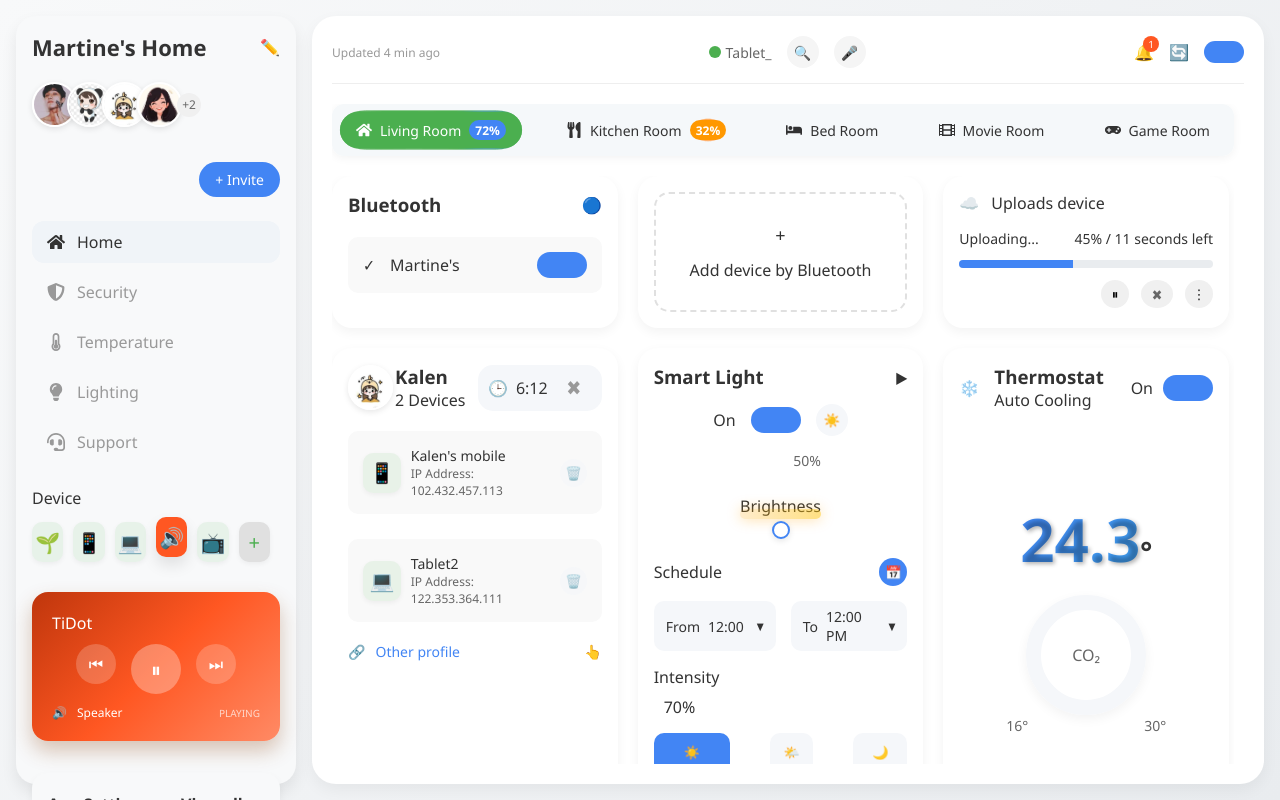
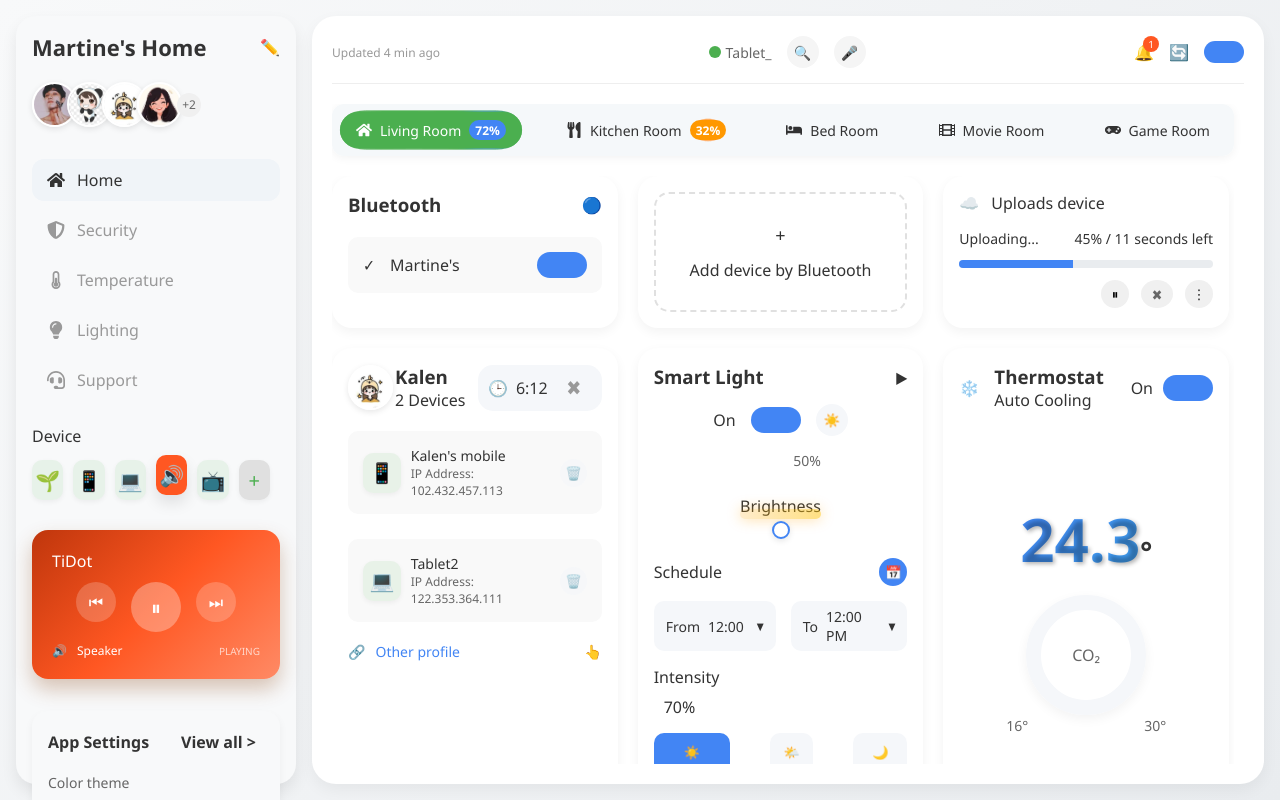
Before and after one commit to ZTL123Z/smart-home-dashboard, a React (Create React App) app: page / in a window 1280 px wide. Built offline with nearby package versions, Linux system fonts and the light colour scheme.

Commit message:
去除 Invite

```diff
--- a/src/components/Sidebar.css
+++ b/src/components/Sidebar.css
@@ -97,30 +97,43 @@
   margin-left: 5px;
 }
 
-.access-control {
-  display: flex;
-  justify-content: flex-end;
-  margin-top: 15px;
-}
-
 .dropdown-icon {
   margin-left: 5px;
   font-size: 10px;
 }
 
 .invite-button {
-  background-color: #4285f4;
-  color: white;
-  border: none;
+  background-color: #f5f7fa;
+  color: #666;
+  border: 1px solid #e0e0e0;
   border-radius: 20px;
-  padding: 8px 16px;
-  font-size: 14px;
+  padding: 6px 16px;
+  font-size: 13px;
   cursor: pointer;
-  transition: all 0.3s ease;
+  transition: all 0.2s ease;
+  display: flex;
+  align-items: center;
+  gap: 4px;
 }
 
 .invite-button:hover {
-  background-color: #3367d6;
+  background-color: #f0f4f8;
+  color: #4285f4;
+  border-color: #4285f4;
+  transform: translateY(-1px);
+}
+
+/* Dark theme styles */
+.dark-theme .invite-button {
+  background-color: #2d2d2d;
+  color: #aaa;
+  border-color: #444;
+}
+
+.dark-theme .invite-button:hover {
+  background-color: #383838;
+  color: #4285f4;
+  border-color: #4285f4;
 }
 
 .sidebar-menu {
--- a/src/components/Sidebar.js
+++ b/src/components/Sidebar.js
@@ -274,9 +274,6 @@ const Sidebar = ({ onMenuItemClick, onThemeChange, onColorChange, currentTheme,
           <UserAvatar src="/avatars/image3.png" />
           <span className="more-users">+2</span>
         </div>
-        <div className="access-control">
-          <button className="invite-button">+ Invite</button>
-        </div>
       </div>
 
       {/* 侧边栏菜单 */}
```
